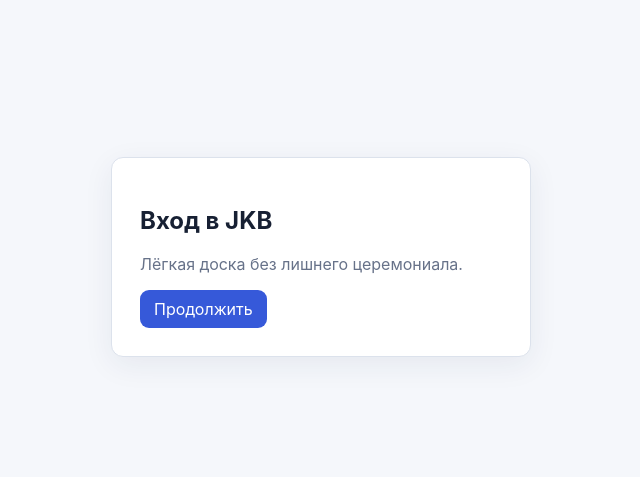
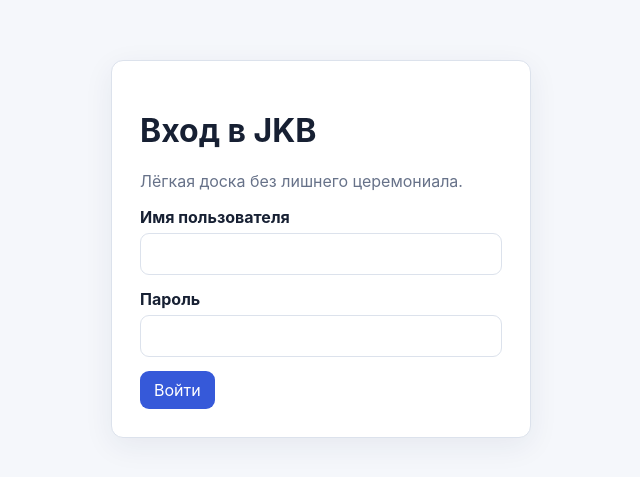
Before and after one commit to ReanSn0w/justkb, a Vue app: page /login in a window 1280 px wide. Shown: the part 143-620 px from the top of the page, without its empty margins (319-959 px from the left). Built offline with nearby package versions, Linux system fonts and the light colour scheme; no server answers.

Commit message:
add: implement authenticated application shell

```diff
--- a/src/stores/session.ts
+++ b/src/stores/session.ts
@@ -1,35 +1,38 @@
 import { defineStore } from 'pinia'
 import { ref } from 'vue'
-
-export interface SessionUser {
-  id: string
-  username: string
-  display_name: string
-  role: 'admin' | 'member'
-  is_active: boolean
-}
+import { authApi, setCsrfToken, type User } from '../api'
 
 export const useSessionStore = defineStore('session', () => {
-  const user = ref<SessionUser | null>(null)
+  const user = ref<User | null>(null)
   const csrf = ref('')
   const ready = ref(false)
   async function restore() {
+    try {
+      const result = await authApi.me()
+      user.value = result.user
+      csrf.value = result.csrf_token
+      setCsrfToken(csrf.value)
+    } catch {
+      user.value = null
+    } finally {
+      ready.value = true
+    }
+  }
+  async function login(_username: string, _password: string) {
+    const result = await authApi.login(_username, _password)
+    user.value = result.user
+    csrf.value = result.csrf_token
+    setCsrfToken(csrf.value)
     ready.value = true
   }
-  async function login(_username: string, _password: string) {
-    void _password
-    user.value = {
-      id: 'local',
-      username: _username,
-      display_name: _username,
-      role: 'admin',
-      is_active: true,
+  async function logout() {
+    try {
+      await authApi.logout()
+    } finally {
+      user.value = null
+      csrf.value = ''
+      setCsrfToken('')
     }
-    csrf.value = 'development'
-  }
-  async function logout() {
-    user.value = null
-    csrf.value = ''
   }
   return { user, csrf, ready, restore, login, logout }
 })
--- a/src/views/LoginView.vue
+++ b/src/views/LoginView.vue
@@ -1,9 +1,50 @@
+<script setup lang="ts">
+import { ref } from 'vue'
+import { useRoute, useRouter } from 'vue-router'
+import { useSessionStore } from '../stores/session'
+import BaseButton from '../components/ui/BaseButton.vue'
+import BaseField from '../components/ui/BaseField.vue'
+const username = ref('')
+const password = ref('')
+const error = ref('')
+const busy = ref(false)
+const session = useSessionStore()
+const router = useRouter()
+const route = useRoute()
+async function submit() {
+  if (!username.value || !password.value) {
+    error.value = 'Введите имя и пароль'
+    return
+  }
+  busy.value = true
+  error.value = ''
+  try {
+    await session.login(username.value, password.value)
+    await router.replace(typeof route.query.next === 'string' ? route.query.next : '/')
+  } catch {
+    error.value = 'Не удалось войти. Проверьте учётные данные.'
+  } finally {
+    busy.value = false
+  }
+}
+</script>
 <template>
   <main class="centered">
-    <section class="auth-card">
+    <form class="auth-card" @submit.prevent="submit">
       <h1>Вход в JKB</h1>
       <p class="muted">Лёгкая доска без лишнего церемониала.</p>
-      <RouterLink class="button button--primary" to="/">Продолжить</RouterLink>
-    </section>
+      <BaseField label="Имя пользователя" for-id="username"
+        ><input id="username" v-model.trim="username" autocomplete="username" required /></BaseField
+      ><BaseField label="Пароль" for-id="password"
+        ><input
+          id="password"
+          v-model="password"
+          type="password"
+          autocomplete="current-password"
+          required
+      /></BaseField>
+      <p v-if="error" class="field__error" role="alert">{{ error }}</p>
+      <BaseButton type="submit" :disabled="busy">{{ busy ? 'Входим…' : 'Войти' }}</BaseButton>
+    </form>
   </main>
 </template>
--- a/src/views/ProfileView.vue
+++ b/src/views/ProfileView.vue
@@ -1,3 +1,46 @@
+<script setup lang="ts">
+import { ref } from 'vue'
+import { authApi } from '../api'
+import BaseButton from '../components/ui/BaseButton.vue'
+import BaseField from '../components/ui/BaseField.vue'
+import { useToastStore } from '../stores/toasts'
+const current = ref('')
+const next = ref('')
+const confirm = ref('')
+const error = ref('')
+const toasts = useToastStore()
+async function save() {
+  if (next.value.length < 10) {
+    error.value = 'Новый пароль должен содержать не менее 10 символов'
+    return
+  }
+  if (next.value !== confirm.value) {
+    error.value = 'Пароли не совпадают'
+    return
+  }
+  try {
+    await authApi.password(current.value, next.value)
+    current.value = next.value = confirm.value = ''
+    error.value = ''
+    toasts.show('Пароль изменён')
+  } catch {
+    error.value = 'Не удалось изменить пароль'
+  }
+}
+</script>
 <template>
-  <section class="page"><h1>Профиль</h1></section>
+  <section class="page page--narrow">
+    <h1>Профиль</h1>
+    <form class="panel" @submit.prevent="save">
+      <BaseField label="Текущий пароль"
+        ><input v-model="current" type="password" autocomplete="current-password" /></BaseField
+      ><BaseField label="Новый пароль"
+        ><input v-model="next" type="password" autocomplete="new-password" /></BaseField
+      ><BaseField label="Повторите пароль"
+        ><input v-model="confirm" type="password" autocomplete="new-password"
+      /></BaseField>
+      <p v-if="error" class="field__error" role="alert">{{ error }}</p>
+      <BaseButton type="submit">Изменить пароль</BaseButton>
+    </form>
+  </section>
 </template>
```
Also changed, not shown: 1 other file (tests, documents, lock files or other folders).
